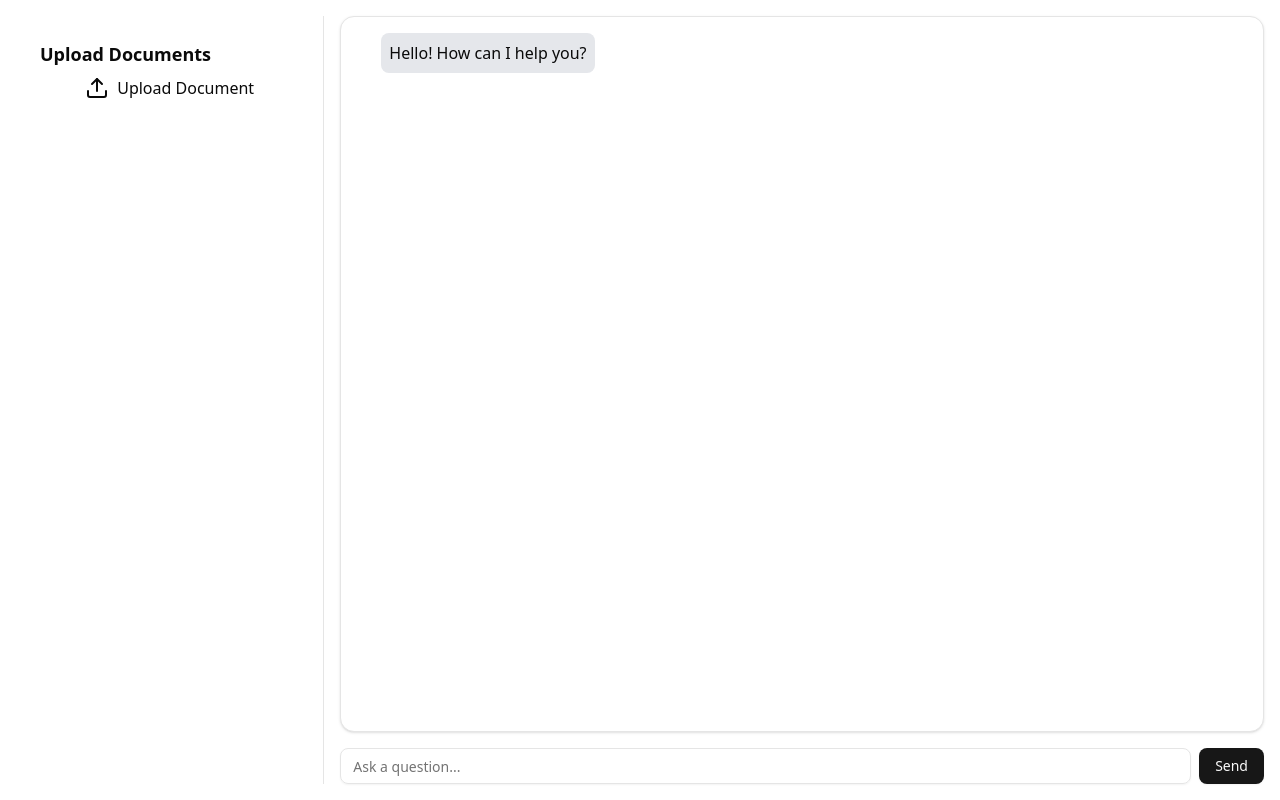
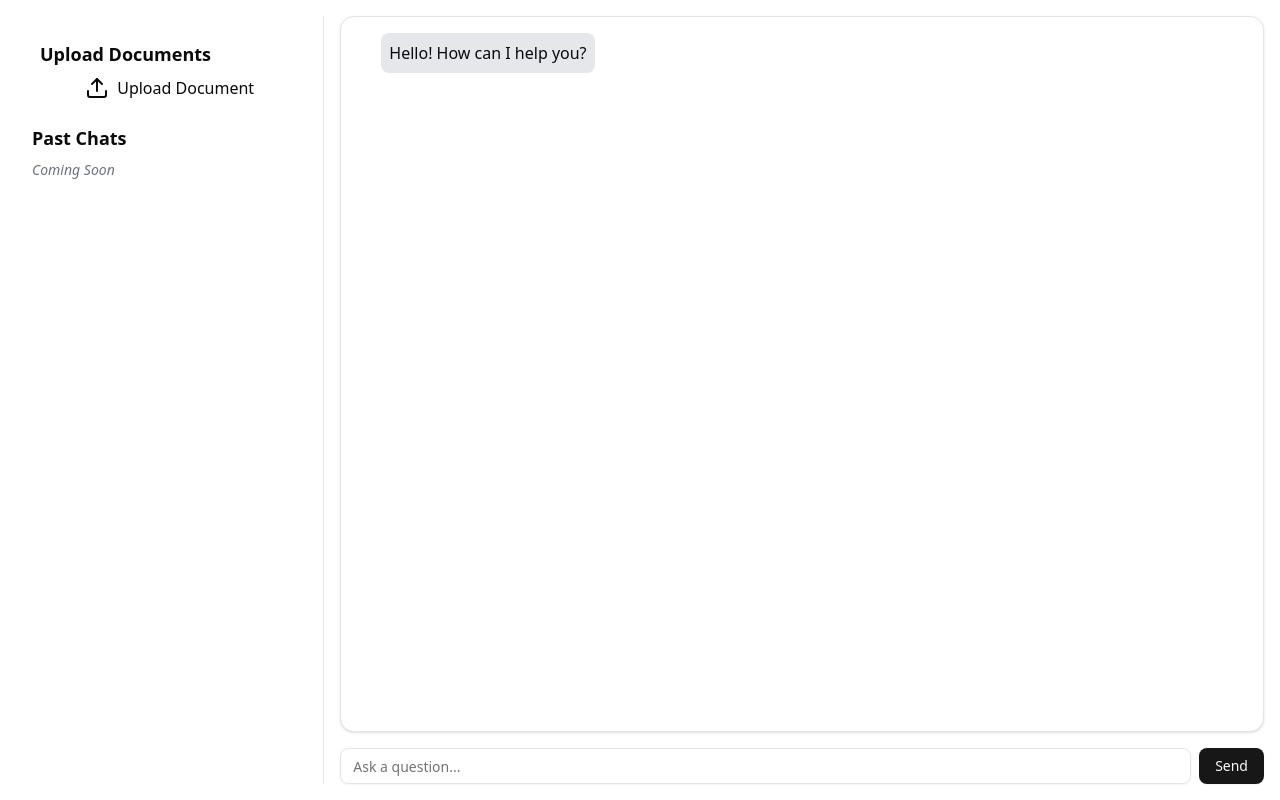
Before and after one commit to moreshwarnabar/udi-chatbot, a React (Vite) app in the folder frontend/frontend-int/: page / in a window 1280 px wide. Built offline with nearby package versions, Linux system fonts and the light colour scheme.

Commit message:
added past chats component

```diff
--- a/frontend/frontend-int/src/App.tsx
+++ b/frontend/frontend-int/src/App.tsx
@@ -3,6 +3,7 @@ import { Message } from './types';
 import ChatWindow from './components/ChatWindow';
 import ChatInput from './components/ChatInput';
 import UploadFile from './components/UploadFile';
+import PastChats from './components/PastChats';
 
 const App = () => {
   const [messages, setMessages] = useState<Message[]>([
@@ -31,6 +32,7 @@ const App = () => {
     <div className="flex h-screen p-4 gap-4">
       <div className="w-1/4 p-4 border-r">
         <UploadFile file={file} fileUploadHandler={handleFileUpload} />
+        <PastChats />
       </div>
       <div className="w-3/4 flex flex-col">
         <ChatWindow messages={messages} />
--- /dev/null
+++ b/frontend/frontend-int/src/components/PastChats.tsx
@@ -0,0 +1,10 @@
+const PastChats = () => {
+  return (
+    <div className="mt-6">
+      <h2 className="text-lg font-semibold mb-2">Past Chats</h2>
+      <p className="text-sm text-gray-500 italic">Coming Soon</p>
+    </div>
+  );
+};
+
+export default PastChats;
```
